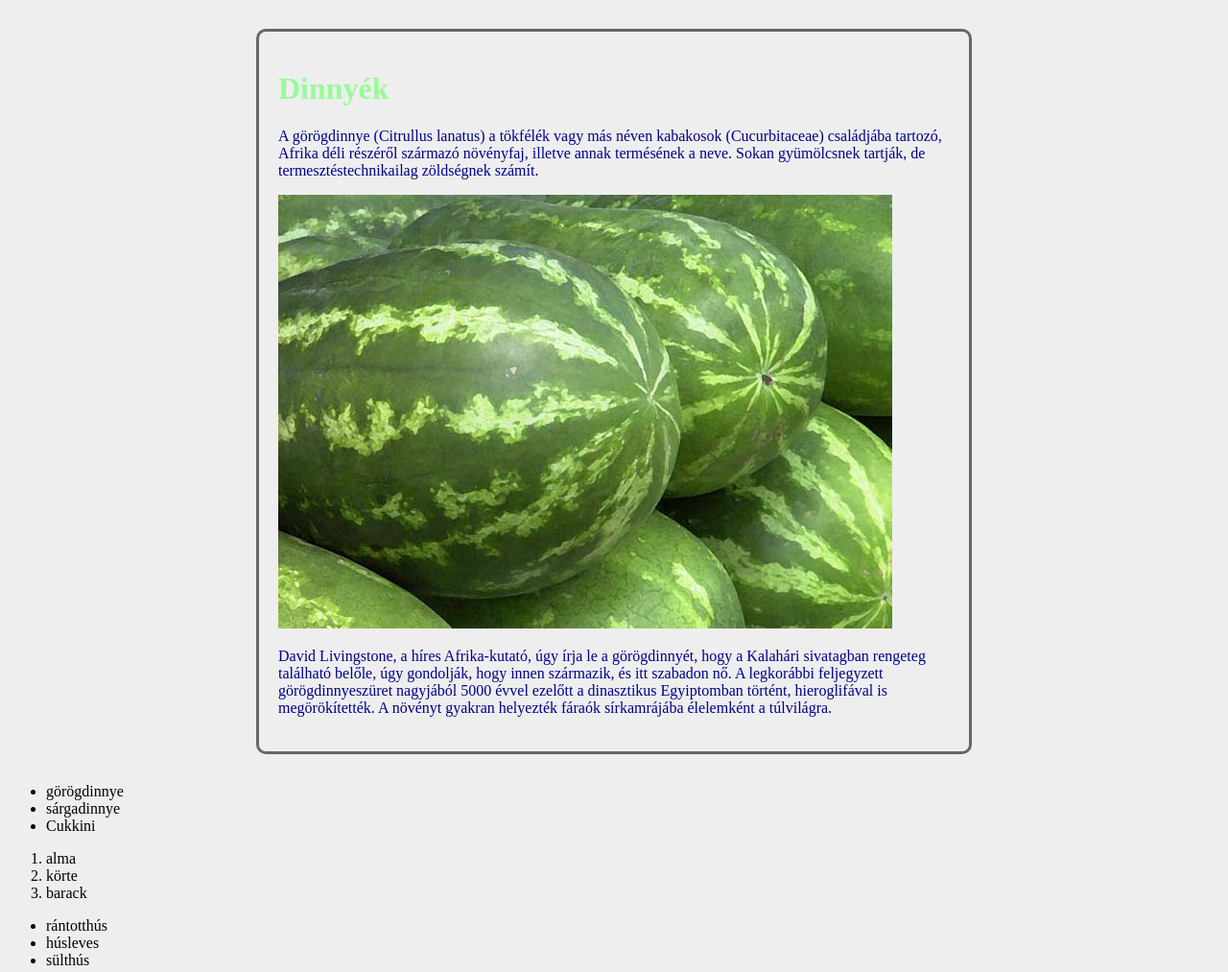
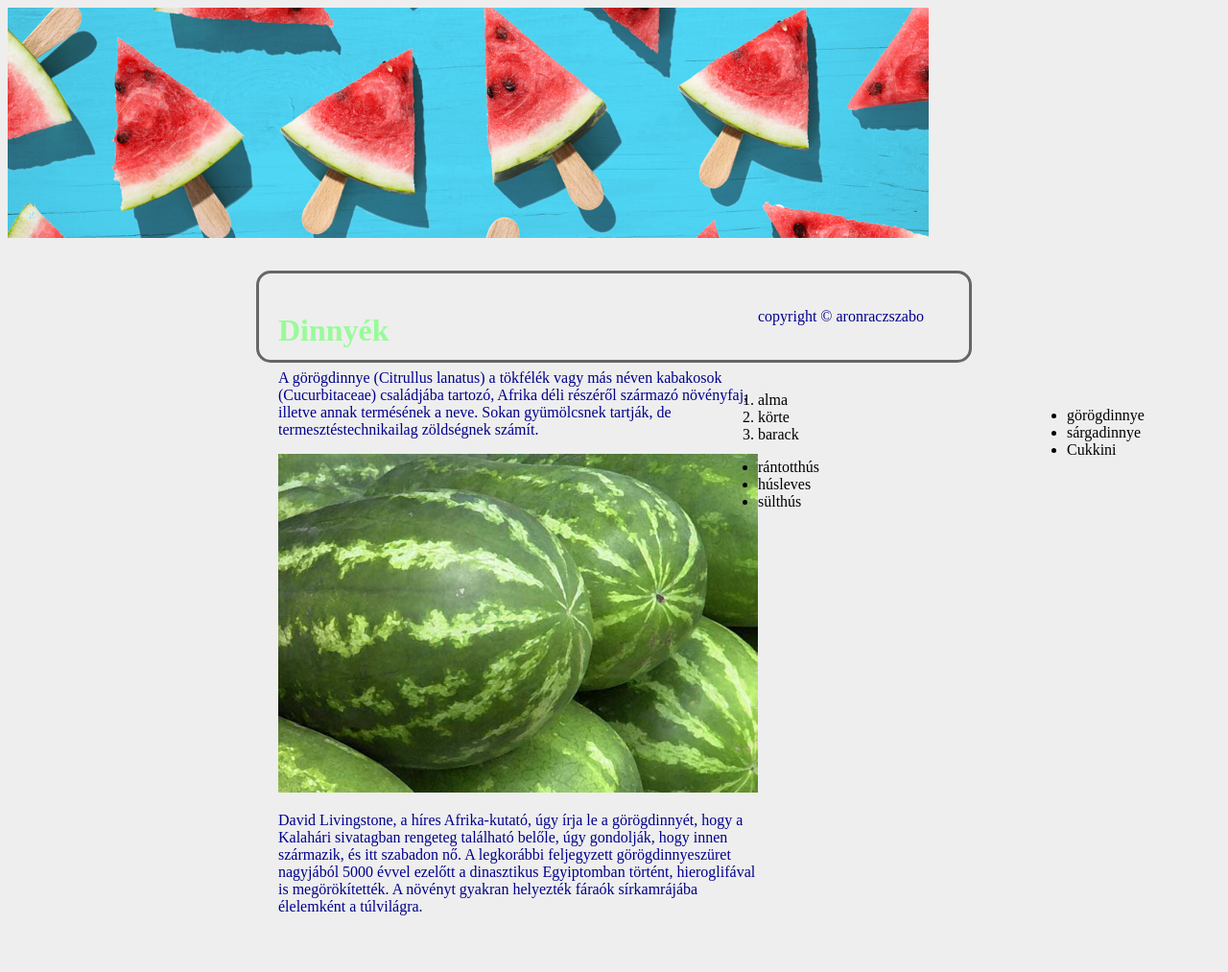
Before and after one commit to racz-szaboa25AD/2025-10-06, a plain HTML site: page index.html in a window 1280 px wide. Shown: the whole page at 96% size. After the commit the page ends 970 px from the top, so only its background shows below. Drawn offline with Linux system fonts and the light colour scheme.

Commit message:
2025-10-13

```diff
--- a/index.html
+++ b/index.html
@@ -7,6 +7,10 @@
     <link rel="stylesheet" href="style.css">
 </head>
 <body>
+    <div class="header">
+        <img src="Watermelon.png" alt="">
+
+    </div>
     <div class="container">
 <div class="header"></div>
 
@@ -18,7 +22,10 @@
         <img src="Summer_99 (1).jpg" alt="görögdinnye">
         <p>David Livingstone, a híres Afrika-kutató, úgy írja le a görögdinnyét, hogy a Kalahári sivatagban rengeteg található belőle, úgy gondolják, hogy innen származik, és itt szabadon nő. A legkorábbi feljegyzett görögdinnyeszüret nagyjából 5000 évvel ezelőtt a dinasztikus Egyiptomban történt, hieroglifával is megörökítették. A növényt gyakran helyezték fáraók sírkamrájába élelemként a túlvilágra.</p></div>
 
-<div class="footer"></div>
+<div class="footer">
+    <p>copyright &copy; aronraczszabo
+    </p>
+</div>
 
 
 
--- a/style.css
+++ b/style.css
@@ -18,5 +18,21 @@ img{
     margin:30px auto;
     padding: 20px;
     border:3px solid #666666;
-    border-radius: 10px;
+    border-radius: 15px;
 }
+
+
+
+.content{
+    width: 500px;
+    float: left;
+
+
+}
+.sidebar{
+    width: 200px;
+    float: right;
+}
+.clear{
+    clear: both;
+}
```
Also changed, not shown: Watermelon.png (added).
